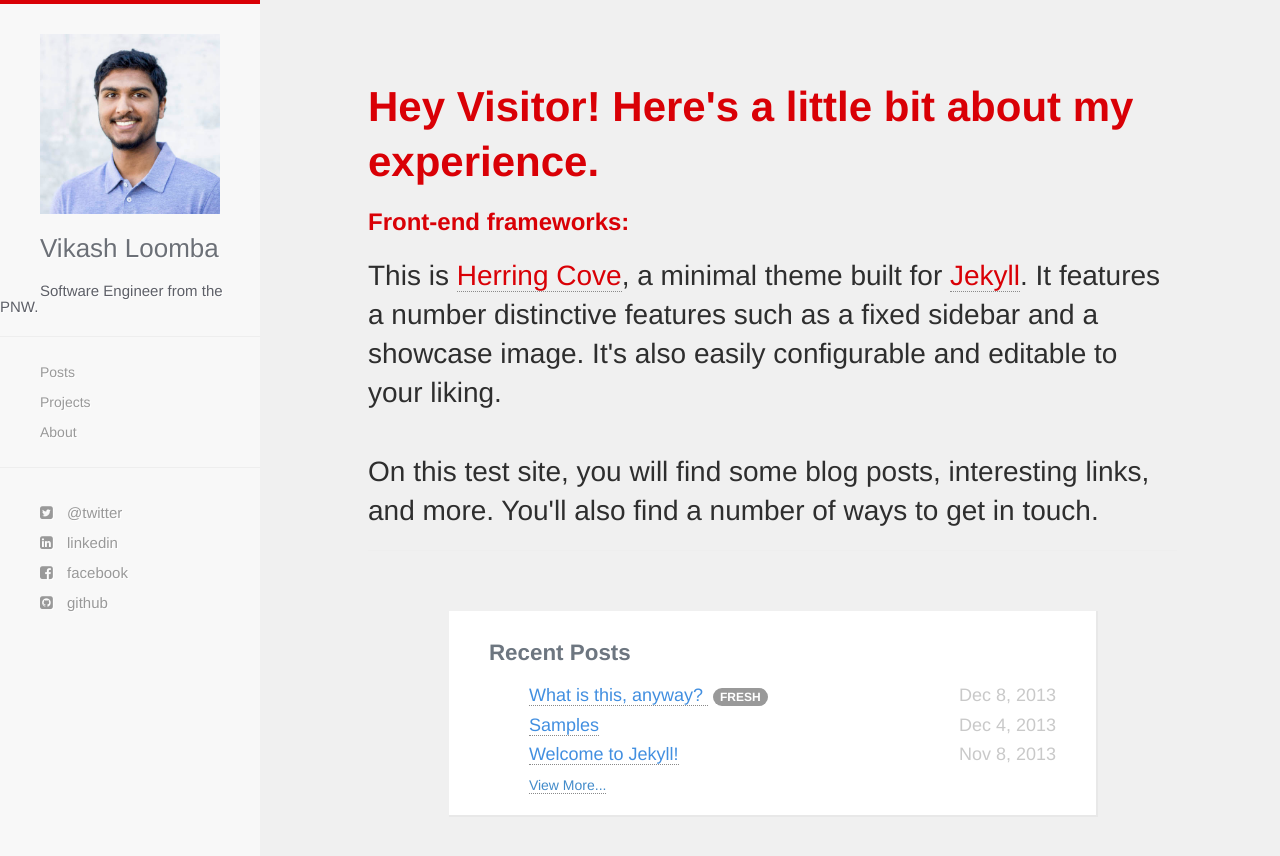
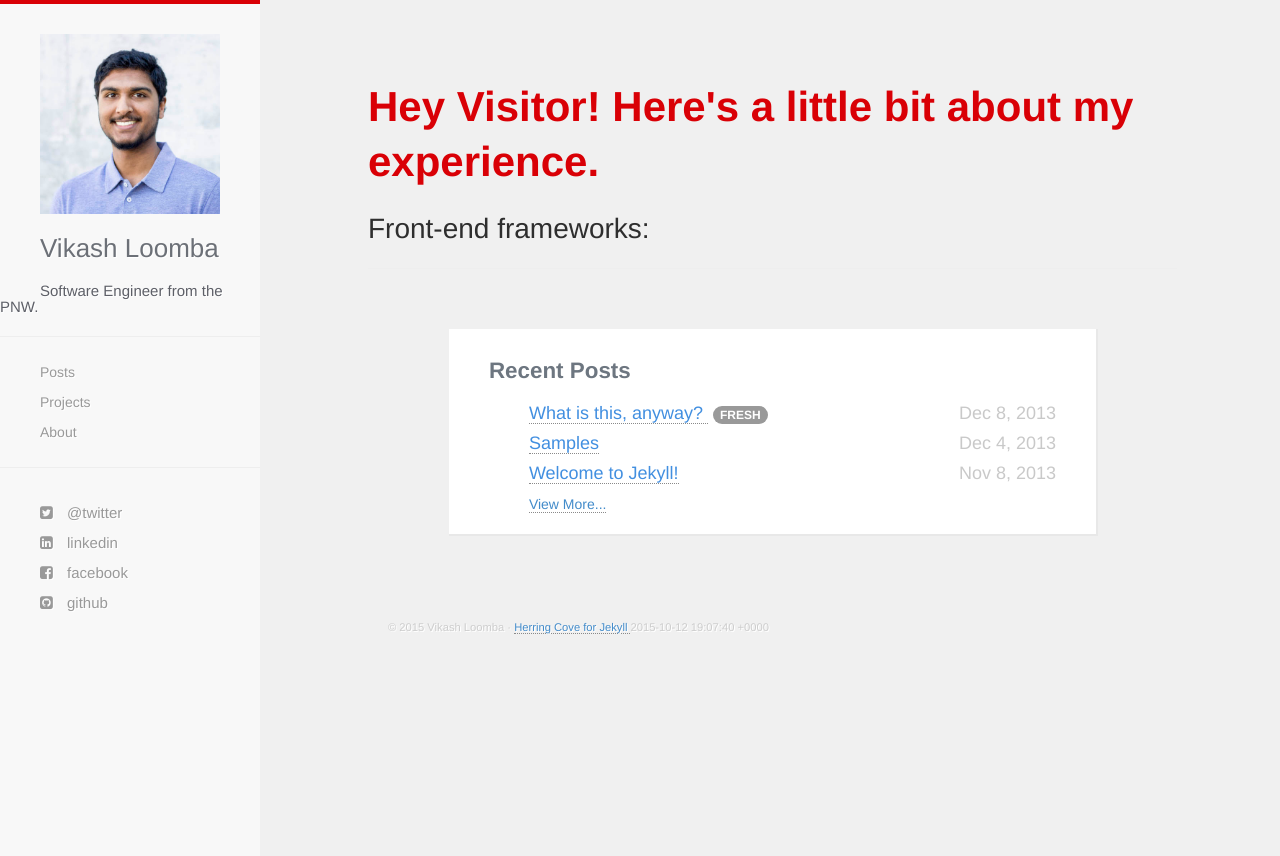
Before and after one commit to VikashLoomba/vikashloomba.github.io, a Jekyll site: the page built from index.html, in a window 1280 px wide and 900 px high, scrolled down 709 px. Shown: the top 856 px of the window. Built offline with Jekyll 4.4.1, drawn with Linux system fonts in a browser that asks for light colours; nearby versions of some CDN libraries; Markdown is read by kramdown in place of the engine named in the settings; after the commit the page ends 1349 px from its top, so only the background shows below that.

Commit message:
homepage

```diff
--- a/_includes/greeting.html
+++ b/_includes/greeting.html
@@ -2,8 +2,8 @@
   <div class="container">
     <div id="welcome-greeting">
       <h1>Hey Visitor! Here's a little bit about my experience.</h1>
-      <h3>Front-end frameworks: </h3><i class="devicon-angularjs-plain-wordmark colored"></i>
-      <h2>This is <a href="https://github.com/arnp/herring-cove">Herring Cove</a>, a minimal theme built for <a href="http://jekyllrb.com"> Jekyll</a>. It features a number distinctive features such as a fixed sidebar and a showcase image. It's also easily configurable and editable to your liking. <br><br> On this test site, you will find some blog posts, interesting links, and more. You'll also find a number of ways to get in touch.</h2>
+      <h2>Front-end frameworks:<i class="devicon-amazonwebservices-original"></i></h2>
+
       <hr />
     </div>
   </div>
```
